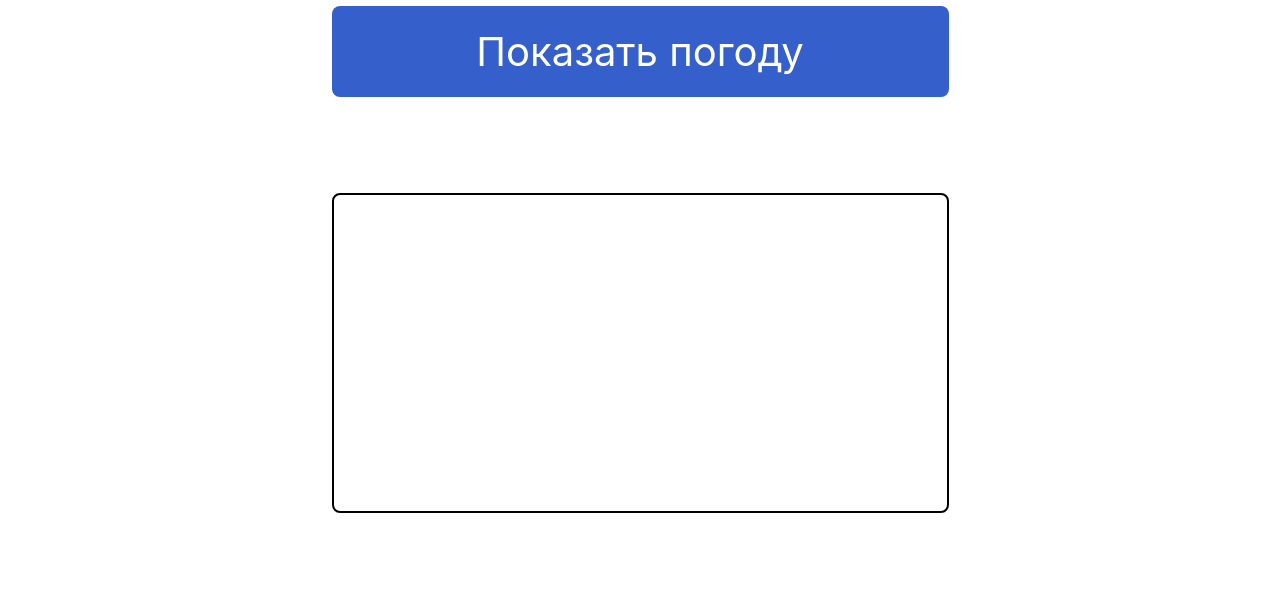
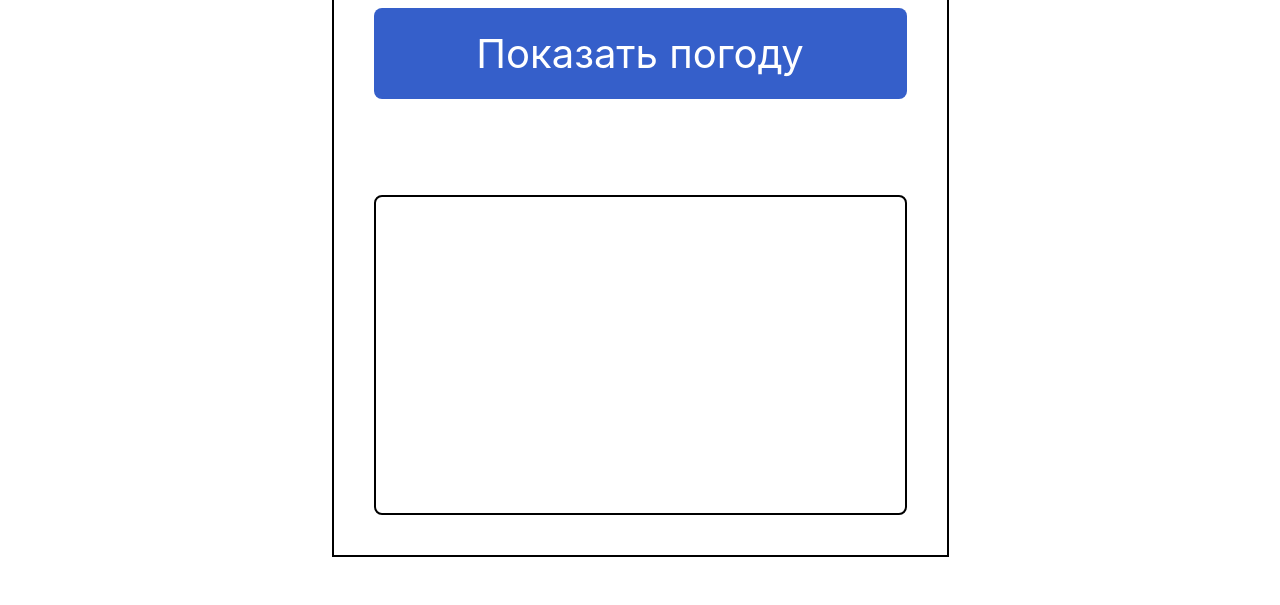
Before and after one commit to git8biit/weather-app, a plain HTML site: page index.html in a window 1280 px wide. Shown: the part 276-881 px from the top of the page. Drawn offline with Linux system fonts and the light colour scheme.

Commit message:
Update styles.css

```diff
--- a/styles.css
+++ b/styles.css
@@ -51,9 +51,10 @@ body {
 
 .widget {
   background: #fff;
-  border-radius: 16px;
+  border: 2px solid #000000;
+  border-radius: 0;
   padding: 40px;
-  width: 697px;
+  width: 617px;
   max-width: 100%;
 }
 
```
